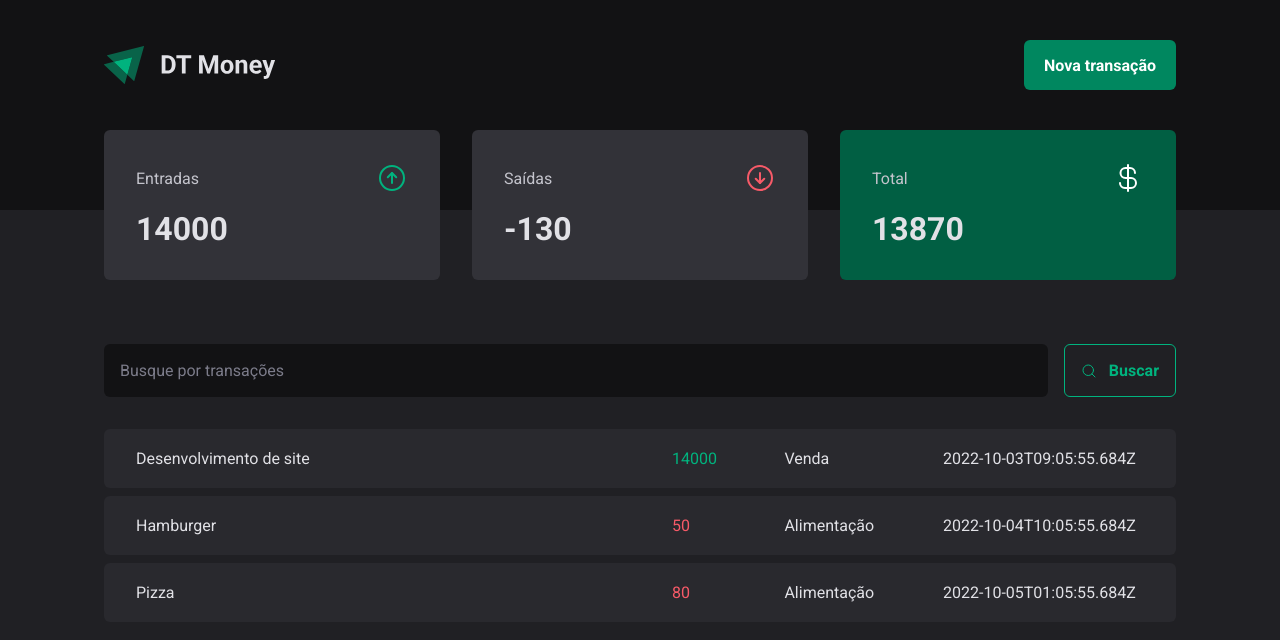
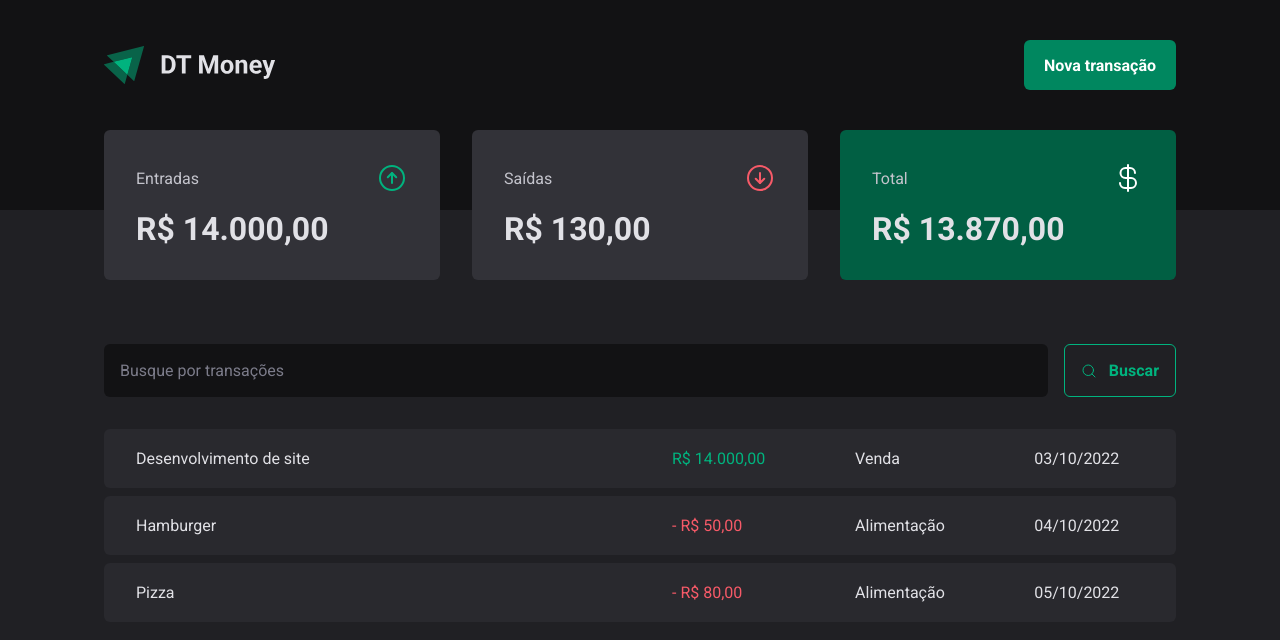
Before and after one commit to bruno-fialho/ignite22-reactjs-03-dt-money, a React (Vite) app: page / in a window 1280 px wide. Shown: the top 640 px of the page. Built offline with nearby package versions, Linux system fonts and the light colour scheme; data requests are answered from the project's data file.

Commit message:
feat: format dates and prices

```diff
--- a/src/components/Summary/index.tsx
+++ b/src/components/Summary/index.tsx
@@ -4,6 +4,7 @@
 import { TransactionsContext } from '../../contexts/TransactionsContext';
 
 import { SummaryCard, SummaryContainer } from "./styles";
+import { priceFormatter } from '../../utils/formatter';
 
 export function Summary() {
   const { transactions } = useContext(TransactionsContext)
@@ -13,7 +14,7 @@
       acc.income += transaction.price;
       acc.total += transaction.price;
     } else {
-      acc.outcome -= transaction.price;
+      acc.outcome += transaction.price;
       acc.total -= transaction.price;
     }
 
@@ -30,7 +31,7 @@
           <ArrowCircleUp size={32} color="#00b37e" />
         </header>
 
-        <strong>{summary.income}</strong>
+        <strong>{priceFormatter.format(summary.income)}</strong>
       </SummaryCard>
       <SummaryCard>
         <header>
@@ -39,7 +40,7 @@
           <ArrowCircleDown size={32} color="#f75a68" />
         </header>
 
-        <strong>{summary.outcome}</strong>
+        <strong>{priceFormatter.format(summary.outcome)}</strong>
       </SummaryCard>
       <SummaryCard variant="green">
         <header>
@@ -48,7 +49,7 @@
           <CurrencyDollar size={32} color="#fff" />
         </header>
 
-        <strong>{summary.total}</strong>
+        <strong>{priceFormatter.format(summary.total)}</strong>
       </SummaryCard>
     </SummaryContainer>
   )
--- a/src/pages/Transactions/index.tsx
+++ b/src/pages/Transactions/index.tsx
@@ -1,5 +1,6 @@
 import { useContext } from "react";
 
+import { dateFormatter, priceFormatter } from "../../utils/formatter";
 import { TransactionsContext } from "../../contexts/TransactionsContext";
 
 import { Header } from "../../components/Header";
@@ -26,11 +27,12 @@
                 <td width="50%">{transaction.description}</td>
                 <td>
                   <PriceHighlight variant={transaction.type}>
-                    {transaction.price}
+                    {transaction.type === 'outcome' && '- '}
+                    {priceFormatter.format(transaction.price)}
                   </PriceHighlight>
                 </td>
                 <td>{transaction.category}</td>
-                <td>{transaction.createdAt}</td>
+                <td>{dateFormatter.format(new Date(transaction.createdAt))}</td>
               </tr>
             ))}
           </tbody>
--- /dev/null
+++ b/src/utils/formatter.ts
@@ -0,0 +1,6 @@
+export const dateFormatter = new Intl.DateTimeFormat('pt-BR');
+
+export const priceFormatter = new Intl.NumberFormat('pt-BR', {
+  style: 'currency',
+  currency: 'BRL'
+});
```
